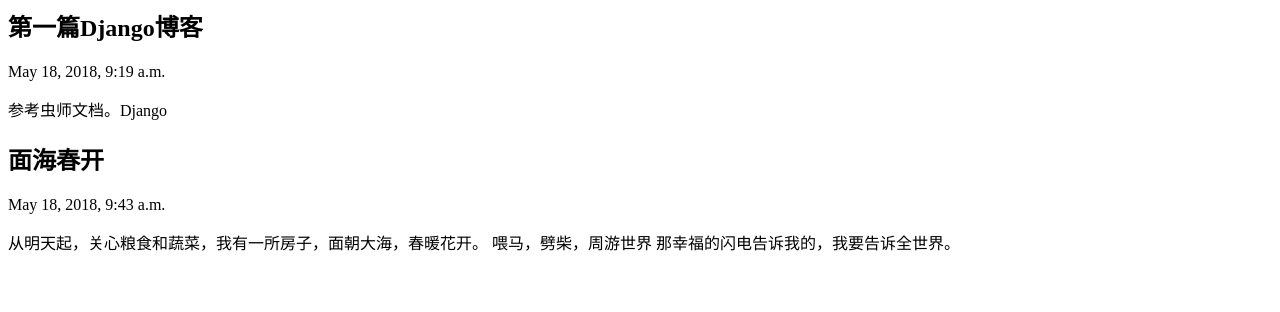
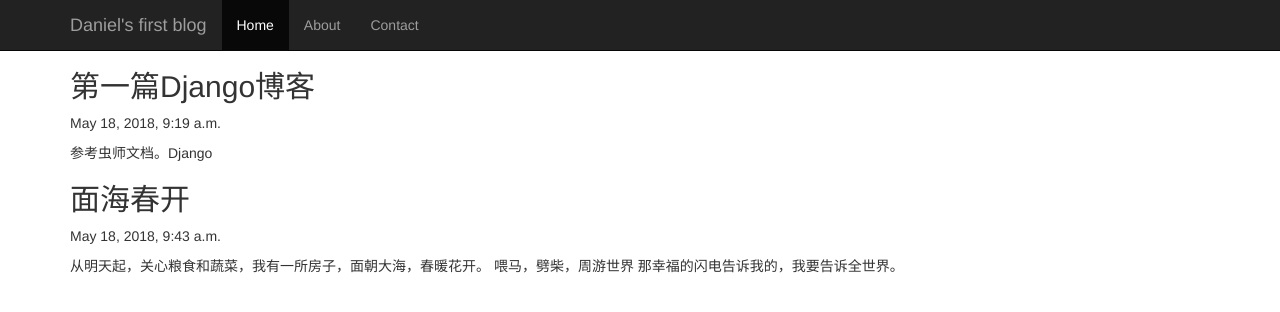
Before and after one commit to DanielSHAO99/djlearn, a Django app: page /blog/ in a window 1280 px wide. Shown: the top 312 px of the page. Run offline with Django 3.2, Linux system fonts and the light colour scheme; data comes from the database, SQL or seed files in the repository; some libraries are stand-ins or nearby versions.

Commit message:
use a bootstrap template to render this page

```diff
--- a/blog/templates/index.html
+++ b/blog/templates/index.html
@@ -1,5 +1,61 @@
-{% for blog in blog_list %}
-    <h2>{{ blog.title }}</h2>
-    <p>{{ blog.timestamp }}</p>
-    <p>{{ blog.body }}</p>
-{% endfor %}
+<!DOCTYPE html>
+<html lang="zh-CN">
+  <head>
+    <meta charset="utf-8">
+    <meta http-equiv="X-UA-Compatible" content="IE=edge">
+    <meta name="viewport" content="width=device-width, initial-scale=1">
+    <!-- 上述3个meta标签*必须*放在最前面，任何其他内容都*必须*跟随其后！ -->
+    <meta name="description" content="">
+    <meta name="author" content="">
+
+    <title>Starter Template for Bootstrap</title>
+
+    <!-- Bootstrap core CSS -->
+    <link href="https://cdn.bootcss.com/bootstrap/3.3.7/css/bootstrap.min.css" rel="stylesheet">
+
+    <!-- Custom styles for this template -->
+    <link href="starter-template.css" rel="stylesheet">
+
+  </head>
+
+  <body>
+
+    <nav class="navbar navbar-inverse navbar-fixed-top">
+      <div class="container">
+        <div class="navbar-header">
+          <button type="button" class="navbar-toggle collapsed" data-toggle="collapse" data-target="#navbar" aria-expanded="false" aria-controls="navbar">
+            <span class="sr-only">Toggle navigation</span>
+            <span class="icon-bar"></span>
+            <span class="icon-bar"></span>
+            <span class="icon-bar"></span>
+          </button>
+          <a class="navbar-brand" href="#">Daniel's first blog</a>
+        </div>
+        <div id="navbar" class="collapse navbar-collapse">
+          <ul class="nav navbar-nav">
+            <li class="active"><a href="#">Home</a></li>
+            <li><a href="#about">About</a></li>
+            <li><a href="#contact">Contact</a></li>
+          </ul>
+        </div><!--/.nav-collapse -->
+      </div>
+    </nav>
+
+    <div class="container" style="margin-top: 50px;">
+
+      <div class="starter-template">
+
+        {% for blog in blog_list %}
+            <h2>{{ blog.title }}</h2>
+            <p>{{ blog.timestamp }}</p>
+            <p>{{ blog.body }}</p>
+        {% endfor %}
+
+      </div>
+
+    </div><!-- /.container -->
+
+    <script src="https://cdn.bootcss.com/jquery/1.12.4/jquery.min.js"></script>
+    <script src="https://cdn.bootcss.com/bootstrap/3.3.7/js/bootstrap.min.js"></script>
+  </body>
+</html>
```
